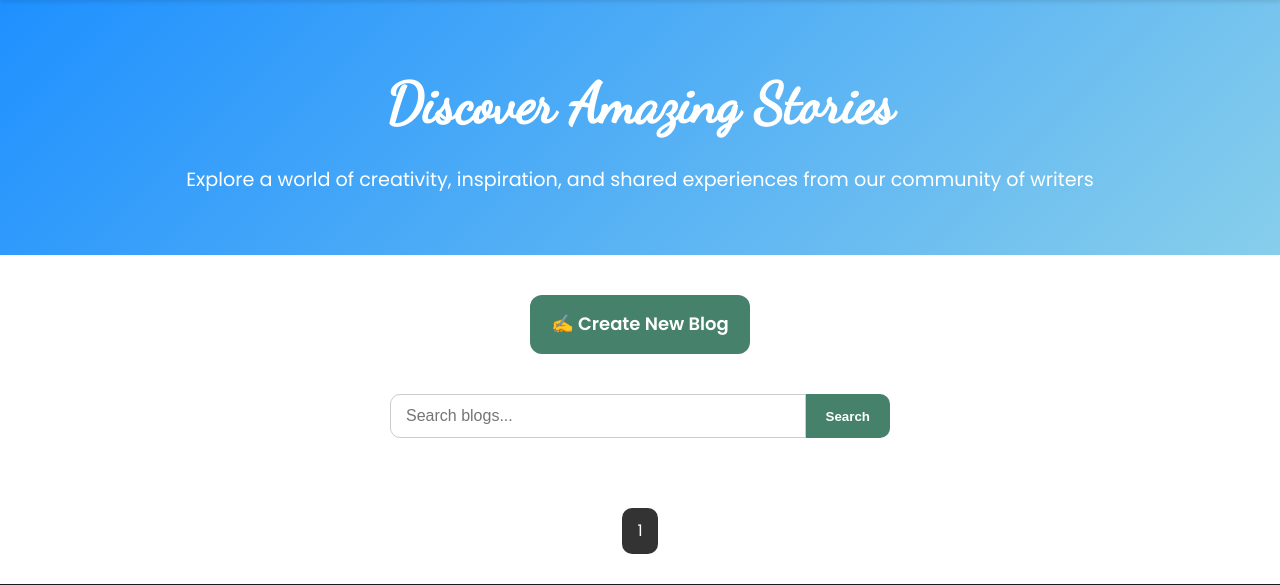
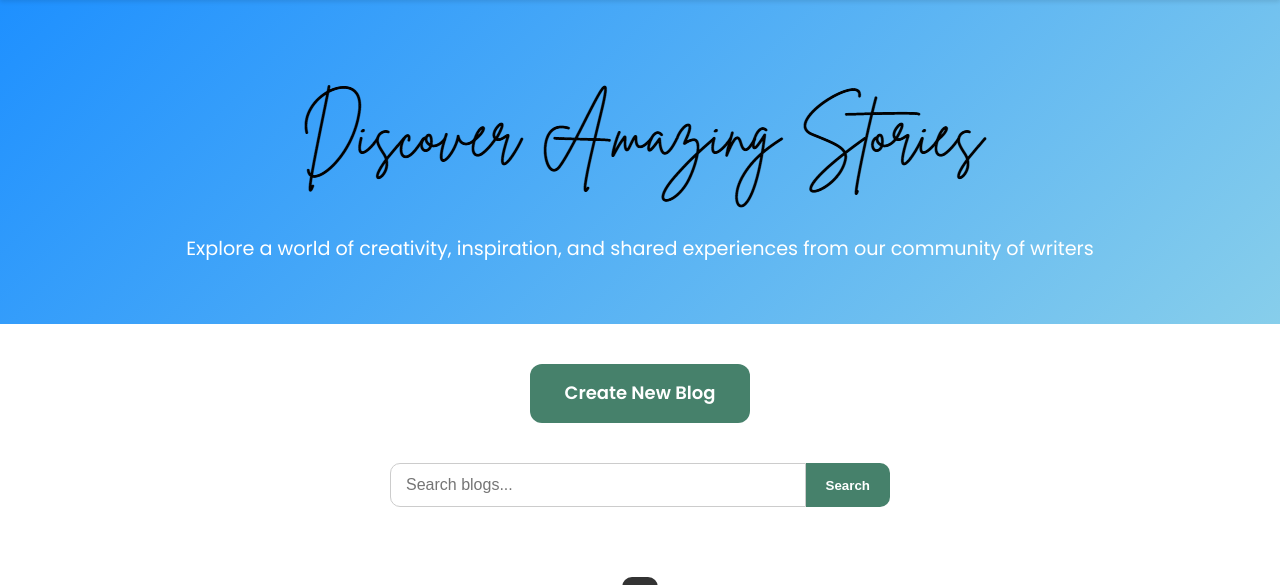
Before and after one commit to DhavalBavda/TravelBloggingPlatform-PHP, a PHP site: the page made by public/views/blog_listing.php in a window 1280 px wide. Shown: the part 76-661 px from the top of the page. Run offline with PHP 8.4, Linux system fonts and the light colour scheme; the template is opened without the code that fills it, so the values that code supplies are empty; the visitor is signed in with stand-in values (Sample User, id 1).

Commit message:
Frontend changes

```diff
--- a/public/views/blog_listing.php
+++ b/public/views/blog_listing.php
@@ -115,12 +115,12 @@ $blogsArr = $blogService->getAllBlogs('', $limit, $offset, $search);
 </header>
 
 <section class="hero">
-    <h1>Discover Amazing Stories</h1>
+    <img src="../assets/images/Blog_head1.png">
     <p>Explore a world of creativity, inspiration, and shared experiences from our community of writers</p>
 </section>
 
 <section class="container">
-    <a href="#" class="create-blog-btn">✍️ Create New Blog</a>
+    <a href="#" class="create-blog-btn">Create New Blog</a>
 
     <form class="search-bar" method="GET" action="">
         <input type="hidden" name="page" value="blog">
--- a/public/views/user_profile.php
+++ b/public/views/user_profile.php
@@ -161,7 +161,7 @@ if ($_SERVER['REQUEST_METHOD'] === 'POST' && !isset($_POST['deleteBlog']) && !is
             <p><strong>Phone:</strong> <span id="phoneDisplay"><?php echo htmlspecialchars($user['phone_number']); ?></span></p>
             <p><strong>Total Comments:</strong> <?php echo $comments ? count($comments) : '0'; ?></p>
             <p><strong>Total Blogs:</strong> <?php echo $blogs ? count($blogs) : '0'; ?></p>
-            <button id="editProfileBtn">✏️ Edit Profile</button>
+            <button id="editProfileBtn">Edit Profile</button>
         </div>
     </section>
 
```
Also changed, not shown: assets/images/Blog_head1.png (added), media/profile_images/68b516ed95f03_Screenshot 2025-08-31 015008.png (added).
